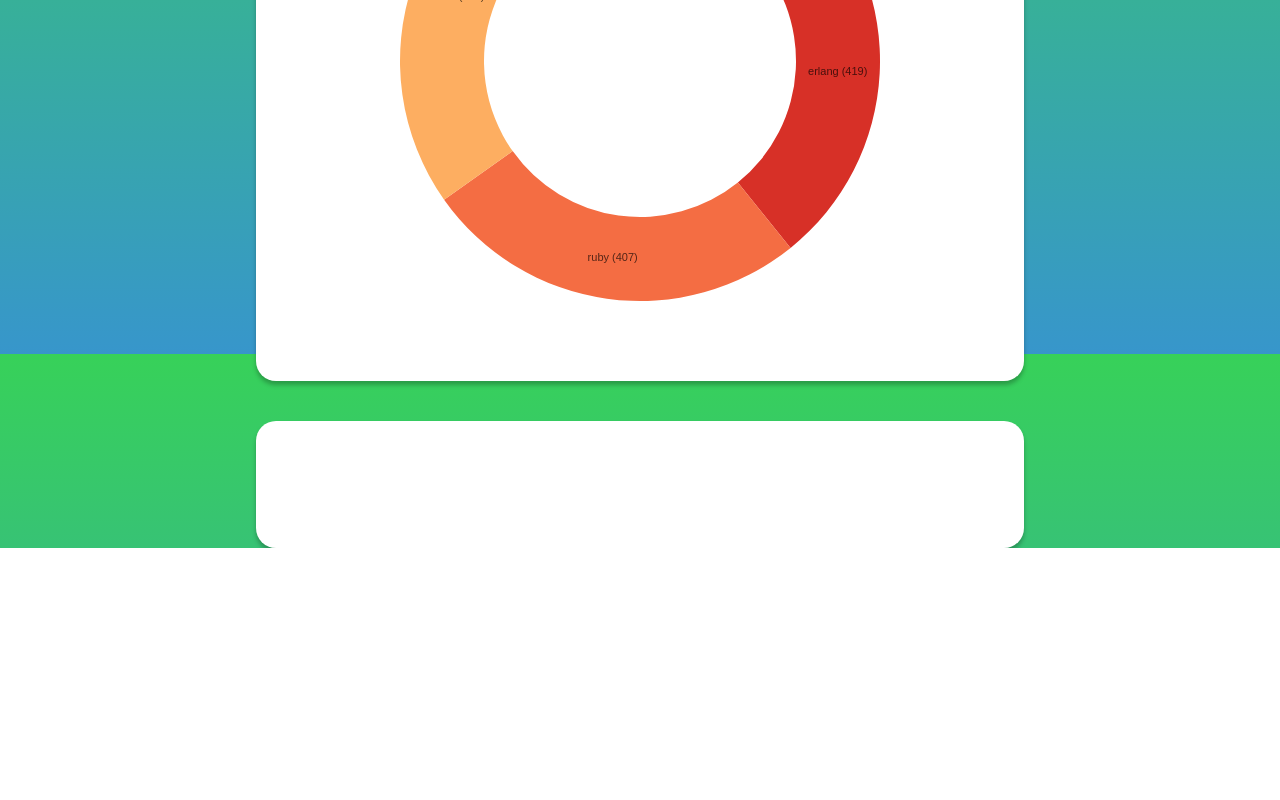
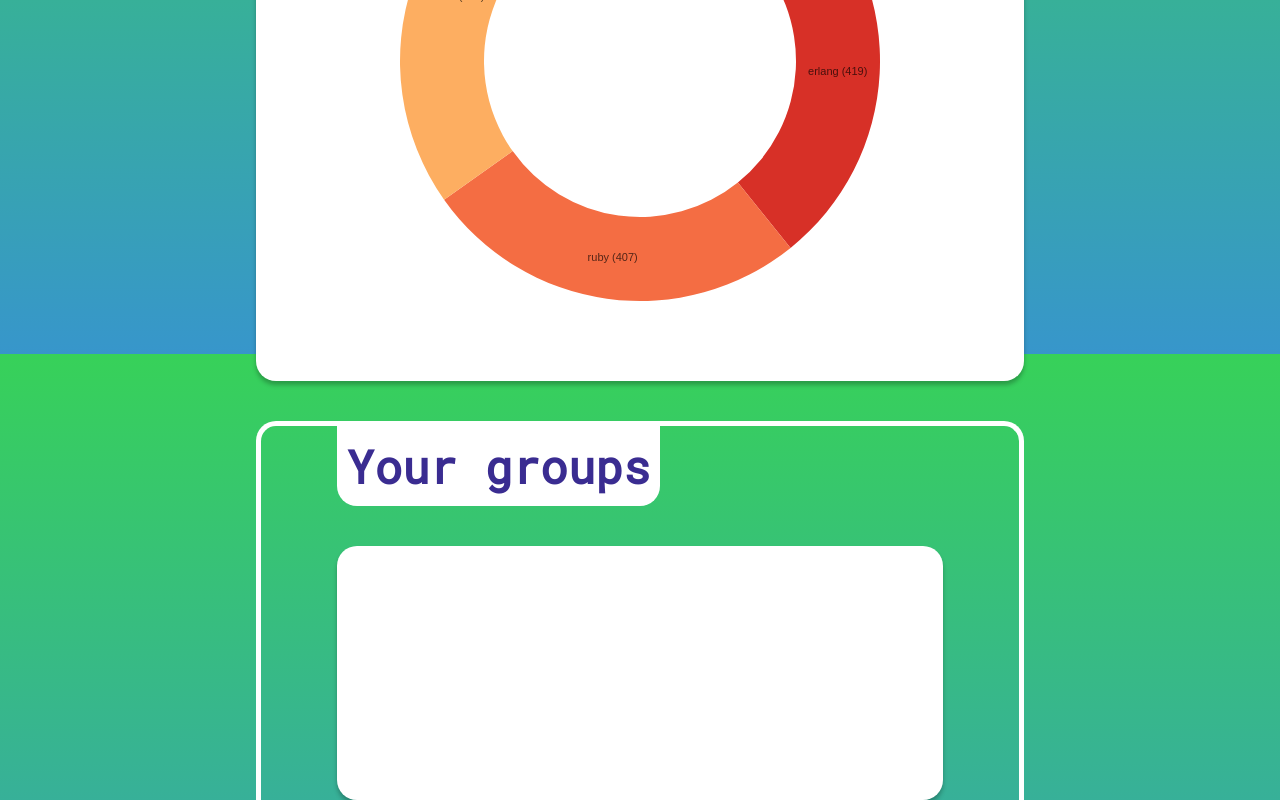
Before and after one commit to jackpeplinski/social-sense, a React (Create React App) app in the folder client/frontend/: page / in a window 1280 px wide. Shown: the part 446-1246 px from the top of the page. Before the commit the page ends 994 px from the top, so only its background shows below. Built offline with nearby package versions, Linux system fonts and the light colour scheme; the HTML template or start-up script is replaced by a standard one.

Commit message:
Your groups

```diff
--- a/client/frontend/src/App.js
+++ b/client/frontend/src/App.js
@@ -1,15 +1,15 @@
 import Pie from "./components/pie";
-import Card from "./components/card";
+import CardContainer from "./components/cardContainer";
 
 function App() {
   return (
     <div className="App">
       <h1>SOCIALSENSE</h1>
-      <div className="card">
+      <div className="overall-card">
         <h2>Your overall group rating</h2>
         <Pie />
       </div>
-      <Card />
+      <CardContainer/>
     </div>
   );
 }
--- a/client/frontend/src/components/card.js
+++ b/client/frontend/src/components/card.js
@@ -1,9 +1,11 @@
 import React from "react";
 
 const Card = () => {
-  return <div className="card">
-    <h1>Love corgis</h1>
-  </div>;
+  return (
+    <div className="individual-card">
+      <h1>Love corgis</h1>
+    </div>
+  );
 };
 
 export default Card;
--- /dev/null
+++ b/client/frontend/src/components/cardContainer.js
@@ -0,0 +1,19 @@
+import React from "react";
+import Card from "./card";
+
+const CardContainer = () => {
+  return (
+    <div className="card-container">
+      <div className="card-container-label-wrapper">
+        <div className="card-container-label">
+          <div className="card-container-header">
+            <h2>Your groups</h2>
+          </div>
+        </div>
+      </div>
+      <Card />
+    </div>
+  );
+};
+
+export default CardContainer;
--- a/client/frontend/src/index.css
+++ b/client/frontend/src/index.css
@@ -2,7 +2,8 @@
 
 html {
   height: 100%;
-  background: linear-gradient(180deg, #37D159 0%, #37D159 0.01%, #3796CB 100%) no-repeat center center fixed;
+  background: linear-gradient(180deg, #37d159 0%, #37d159 0.01%, #3796cb 100%)
+    no-repeat center center fixed;
   -webkit-background-size: cover;
   -moz-background-size: cover;
   -o-background-size: cover;
@@ -11,7 +12,7 @@ html {
 
 body {
   margin: 0;
-  font-family: 'Roboto Mono', sans-serif;
+  font-family: "Roboto Mono", sans-serif;
   -webkit-font-smoothing: antialiased;
   -moz-osx-font-smoothing: grayscale;
 }
@@ -21,18 +22,52 @@ h1 {
   margin: 0;
   color: white;
   letter-spacing: 0.1em;
+  text-align: center;
 }
 
 h2 {
-  color: #3A2C91;
+  color: #3a2c91;
   margin: 0;
   font-size: 46px;
+  text-align: center;
 }
 
-.card {
+.overall-card {
   width: 60vw;
   margin: 5vh auto;
   background: white;
   box-shadow: 0px 4px 4px rgb(0 0 0 / 25%);
   border-radius: 20px;
 }
+
+.individual-card {
+  width: 80%;
+  margin: 5vh auto;
+  background: white;
+  box-shadow: 0px 4px 4px rgb(0 0 0 / 25%);
+  border-radius: 20px;
+}
+
+.card-container-label {
+  width: fit-content;
+  background-color: white;
+  border-radius: 0 0 20px 20px;
+}
+
+.card-container-label-wrapper {
+  width: 80%;
+  margin: auto;
+}
+
+.card-container {
+  width: 60vw;
+  margin: 5vh auto;
+  border: 5px solid #ffffff;
+  border-bottom: none;
+  box-sizing: border-box;
+  border-radius: 20px 20px 0 0;
+}
+
+.card-container-header {
+  padding: 10px;
+}
```
